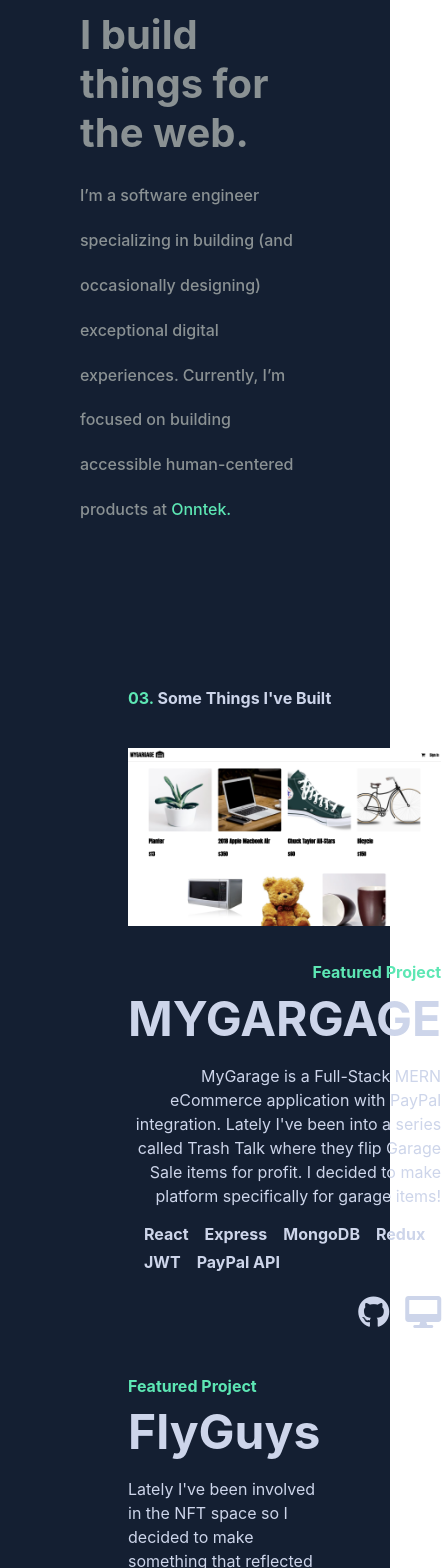
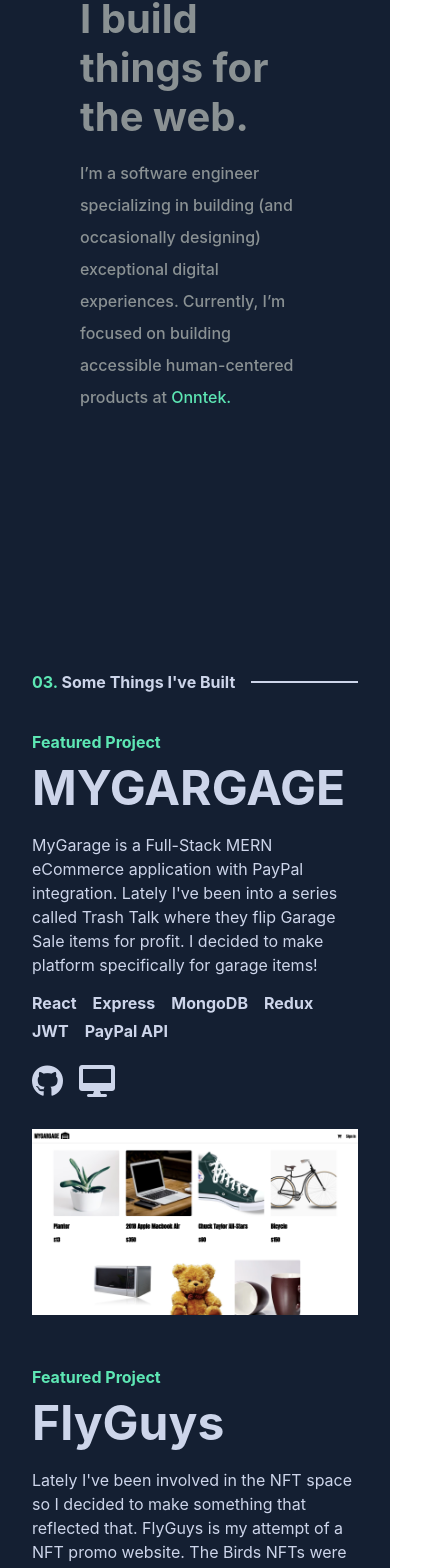
Before and after one commit to tuttongchan/final-portfolio, a React (Create React App) app in the folder client/: page / in a window 390 px wide. Shown: the part 284-1852 px from the top of the page, 445 px wide, since content can reach past the window. Built offline with nearby package versions, Linux system fonts and the light colour scheme.

Commit message:
fixed media queries

```diff
--- a/client/src/components/contact/Contact.js
+++ b/client/src/components/contact/Contact.js
@@ -48,7 +48,7 @@
           </form>
         </div>
       </div>
-      <div>
+      <div foot-list-container>
         <ul className="foot-list">
           <li className="item-list">
             <i className="fas fa-map-marker-alt"></i>
--- a/client/src/components/contact/contact.css
+++ b/client/src/components/contact/contact.css
@@ -3,14 +3,13 @@
   justify-content: center;
   align-items: center;
   flex-direction: column;
-  /* padding: 2rem; */
   padding: 2rem 0 4rem 0;
   background-color: rgb(20, 31, 50);
 }
 
 .contact-container span {
   color: rgb(93, 231, 180);
-  margin-bottom: .6rem;
+  margin-bottom: 0.6rem;
   font-weight: 600;
 }
 
@@ -174,3 +173,28 @@
   font-size: 1.5rem;
   margin-right: 0.5rem;
 }
+
+/* --- Media Query --- */
+@media only screen and (max-width: 900px) {
+  .container {
+    width: 300px;
+  }
+
+  .foot-list-container {
+    display: flex;
+    align-items: center;
+    justify-content: center;
+  }
+
+  .foot-list {
+    display: flex;
+    justify-content: center;
+    align-items: center;
+    flex-direction: column;
+  }
+
+  .item-list {
+    margin-right: 0;
+    margin-bottom: 0.7rem;
+  }
+}
--- a/client/src/components/header/header.css
+++ b/client/src/components/header/header.css
@@ -25,7 +25,6 @@
   width: 60%;
   font-size: 1.2rem;
   font-weight: 450;
-  /* line-height: 3rem; */
   line-height: 2.8rem;
 }
 
@@ -133,6 +132,7 @@
   }
 }
 
+/* --- Media Queries --- */
 @media only screen and (max-width: 1150px) {
   header {
     height: 88vh;
@@ -159,8 +159,6 @@
 @media only screen and (max-width: 700px) {
   header {
     height: 88vh;
-    /* padding: 6rem 9rem; */
-    /* padding: 4rem 7rem; */
     padding: 2.5rem 5rem;
     background-color: rgb(20, 31, 50);
   }
@@ -172,7 +170,6 @@
 
   .header-heading-4 {
     font-size: 1rem;
-    /* font-size: 1.3rem; */
   }
 
   .socials-container,
@@ -180,17 +177,15 @@
     display: none;
   }
 
-  /* .scroll-down-container {
+  .scroll-down-container {
     display: none;
-  } */
+  }
 }
 
 @media only screen and (max-width: 500px) {
   header {
     height: 88vh;
-    /* padding: 6rem 9rem; */
-    /* padding: 4rem 7rem; */
-    padding: 3rem 5rem;
+    padding: 2rem 5rem;
     background-color: rgb(20, 31, 50);
   }
 
@@ -201,7 +196,7 @@
 
   .header-heading-4 {
     font-size: 1rem;
-    /* font-size: 1.3rem; */
+    line-height: 2rem;
   }
 
   .scroll-down-container {
--- a/client/src/components/navbar/Navbar.js
+++ b/client/src/components/navbar/Navbar.js
@@ -5,7 +5,7 @@
 const Navbar = () => {
   return (
     <nav>
-      <div className="logo-container">fffff</div>
+      {/* <div className="logo-container">fffff</div> */}
       <div className="nav-items-container">
         <ul>
           <li>
@@ -29,9 +29,9 @@
       </div>
 
       {/* --- Hamburger Menu --- */}
-      {/* <div className="hamburger-container"> */}
-      <Hamburger />
-      {/* </div> */}
+      <div className="hamburger-container">
+        <Hamburger />
+      </div>
     </nav>
   );
 };
--- a/client/src/components/navbar/navbar.css
+++ b/client/src/components/navbar/navbar.css
@@ -1,16 +1,16 @@
 nav {
   height: 12vh;
   width: 100vw;
-  /* width: 100vw; */
   display: flex;
-  justify-content: space-between;
+  justify-content: flex-end;
   align-items: center;
   padding: 2rem;
   background-color: rgb(20, 31, 50);
 }
 
-/* .logo-container {
-} */
+.logo-container {
+  color: rgb(20, 31, 50);
+}
 
 .nav-items-container ul {
   list-style: none;
@@ -43,21 +43,22 @@
 
 .nav-items-container li a {
   text-decoration: none;
-  /* color: #000; */
   color: rgb(205, 213, 234);
   font-weight: 600;
   margin-left: 0.3rem;
 }
 
+.hamburger-container {
+  display: none;
+}
+
+/* --- Media Queries --- */
 @media only screen and (max-width: 700px) {
   .nav-items-container {
     display: none;
   }
+
+  .hamburger-container {
+    display: block;
+  }
 }
-
-/* --- Hamburger Menu --- */
-.hamburger-container {
-  position: absolute;
-  top: 30;
-  right: 35;
-}
--- a/client/src/components/projects/Projects.js
+++ b/client/src/components/projects/Projects.js
@@ -12,8 +12,8 @@
         </h4>
         <div className="line"></div>
       </div>
-      <div className="projects-content-container">
-        <div className="projects-picture">
+      <div className="projects-grid-1">
+        <div className="projects-picture-1">
           <img src={Project1} alt="Project 1" />
         </div>
         <div className="projects-desc">
@@ -40,8 +40,11 @@
             <i className="fas fa-desktop ml-1"></i>
           </div>
         </div>
+        <div className="projects-picture-query">
+          <img src={Project1} alt="Project 1" />
+        </div>
       </div>
-      <div className="projects-content-container">
+      <div className="projects-grid-2">
         <div className="projects-desc">
           <h6 className="project-title-3">Featured Project</h6>
           <h2 className="project-title-4">FlyGuys</h2>
@@ -63,30 +66,10 @@
             <i className="fas fa-desktop"></i>
           </div>
         </div>
-        <div className="projects-picture">
+        <div className="projects-picture-2">
           <img src={Project2} alt="Project 2" />
         </div>
       </div>
-      {/* <div className="projects-content-container">
-        <div className="projects-picture"></div>
-        <div className="projects-desc">
-          <h6>Featured Project</h6>
-          <h2>Travel Map</h2>
-          <p>
-            Lorem ipsum dolor sit amet consectetur adipisicing elit. Quia
-            voluptatem quae sit ut aperiam. Officiis vel error officia culpa
-            tenetur et minima deleniti minus sapiente, esse placeat sequi saepe
-            excepturi.
-          </p>
-          <ul>
-            <li>React.js</li>
-            <li>Express.js</li>
-            <li>MongoDB</li>
-            <li>Redux</li>
-            <li>Socket.io</li>
-          </ul>
-        </div>
-      </div> */}
     </div>
   );
 };
--- a/client/src/components/projects/projects.css
+++ b/client/src/components/projects/projects.css
@@ -29,19 +29,21 @@
   color: rgb(93, 231, 180);
 }
 
-.projects-content-container {
+.projects-grid-1,
+.projects-grid-2 {
   display: grid;
   grid-template-columns: 1fr 1fr;
   grid-gap: 2rem;
   margin-bottom: 3rem;
 }
 
-/* .projects-picture {
-  background-color: lightgreen;
-} */
+.projects-picture-1 img,
+.projects-picture-2 img {
+  width: 100%;
+}
 
-.projects-picture img {
-  width: 100%;
+.projects-picture-query {
+  display: none;
 }
 
 .projects-list-1 ul,
@@ -65,7 +67,6 @@
 .projects-list-2 ul li {
   margin-right: 1rem;
   margin-bottom: 0.5rem;
-  /* font-weight: 600; */
   font-weight: 750;
 }
 
@@ -125,11 +126,52 @@
   font-size: 3rem;
 }
 
+/* --- Media Queries --- */
+@media only screen and (max-width: 600px) {
+  .projects-container {
+    padding: 7rem 2rem;
+    /* padding: 8rem;
+    background-color: rgb(20, 31, 50); */
+  }
+}
+
 @media only screen and (max-width: 900px) {
-  .projects-content-container {
+  .projects-grid-1,
+  .projects-grid-2 {
     display: grid;
     grid-template-columns: 1fr;
-    /* grid-gap: 2rem; */
     margin-bottom: 3rem;
   }
+
+  .project-title-1,
+  .project-title-2,
+  .project-paragraph-1 {
+    text-align: start;
+  }
+
+  .projects-list-1 ul li {
+    margin-left: 0;
+    margin-right: 1rem;
+  }
+
+  .project-icons-container {
+    text-align: start;
+  }
+
+  .projects-list-1 {
+    display: flex;
+    justify-content: flex-start;
+  }
+
+  .projects-picture-1 {
+    display: none;
+  }
+
+  .projects-picture-query {
+    display: block;
+  }
+
+  .projects-picture-query img {
+    width: 100%;
+  }
 }
```
